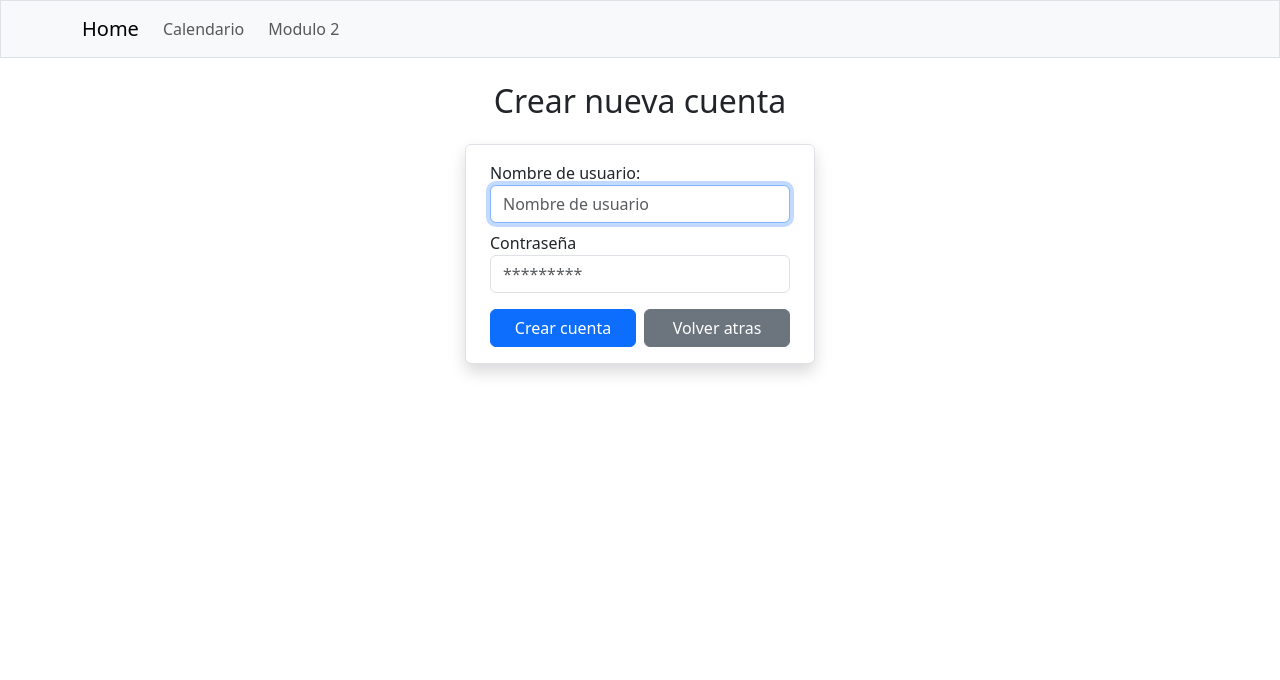
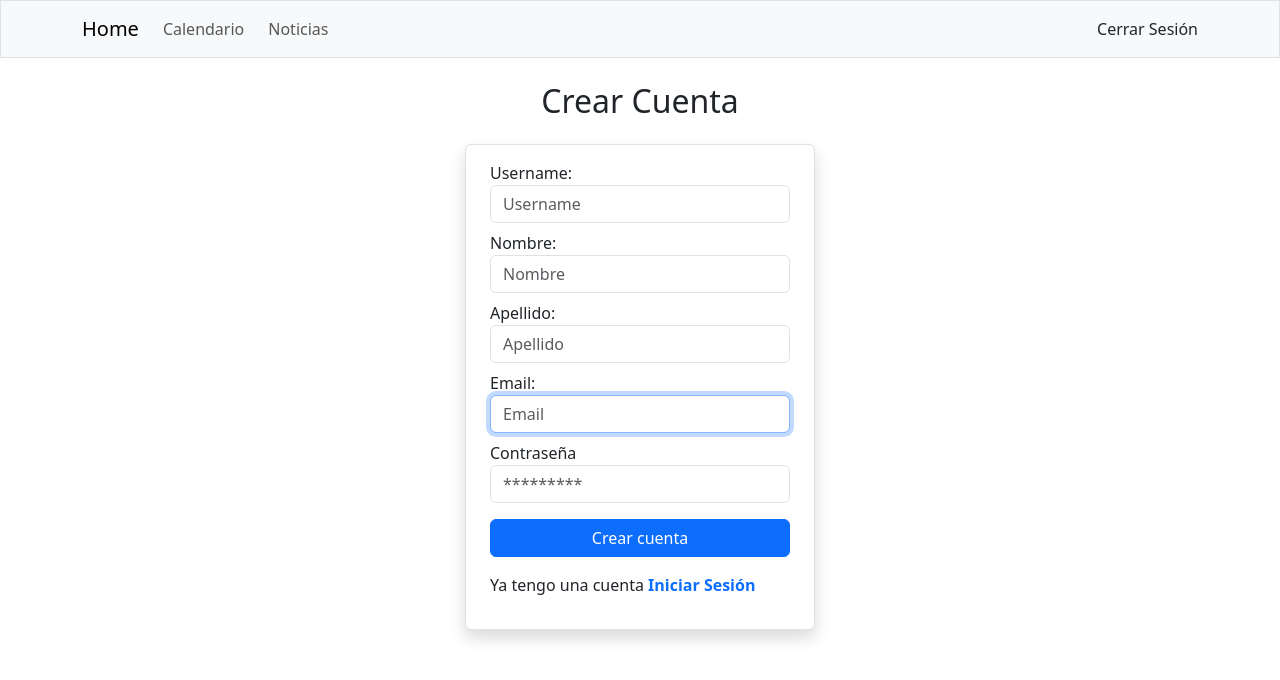
Before and after one commit to Elibar19/s15-19-t-java-react-personal-, a React (Vite) app in the folder frontend/: page /register in a window 1280 px wide. Shown: the top 680 px of the page. Built offline with nearby package versions, Linux system fonts and the light colour scheme; sample sign-in values are in the browser's storage.

Commit message:
campos agregados a registro, nuevo formulario para Diario

```diff
--- a/frontend/src/App.jsx
+++ b/frontend/src/App.jsx
@@ -7,9 +7,10 @@ import "primereact/resources/themes/fluent-light/theme.css";
 import Register from "./components/Register";
 import Login from "./components/Login";
 import NavBar from "./components/NavBar"
-import Home from "./components/Home";
+// import Home from "./components/Home";
 import Welcome from "./components/Welcome";
 import CalendarPage from "./pages/CalendarPage";
+import ProtectedRoutes from "./components/ProtectedRoutes";
 function App() {
   return (
     <div>
@@ -18,12 +19,14 @@ function App() {
           <NavBar />
 
           <Routes>
-            <Route path="/" element={<Home />} />
-            <Route path="/home" element={<Home />} />
+            <Route path="/" element={<Login />} />
+            <Route path="/home" element={<Login />} />
+            <Route path="/login" element={<Login />} />
             <Route path="/register" element={<Register />} />
-            <Route path="/login" element={<Login />} />
             <Route path="/welcome" element={<Welcome />} />
-            <Route path="/calendar" element={<CalendarPage />} />
+            <Route element={<ProtectedRoutes />}>
+              <Route path="/calendar" element={<CalendarPage />} />
+            </Route>
           </Routes>
         </BrowserRouter>
       </PrimeReactProvider>
--- a/frontend/src/components/Login.jsx
+++ b/frontend/src/components/Login.jsx
@@ -1,4 +1,4 @@
-import {  useState } from "react";
+import { useState } from "react";
 import { useNavigate } from 'react-router-dom';
 import axios from "axios";
 function Login() {
@@ -12,21 +12,15 @@ function Login() {
       await axios.post("http://localhost:8080/auth/login", {
         username: username,
         password: password,
-            }).then((res) =>
-            {
-             console.log(res.data);
-
-             if (res.data.message === "El usuario no existe")
-             {
+      }).then((res) => {
+        if (res.data.message === "El usuario no existe") {
           alert("El usuario no existe");
         }
-             else if(res.data.message === "Login Success")
-             {
-
-                navigate('/welcome');
+        else if (res.data.message === "Login Success") {
+          localStorage.setItem('token', res.data.token)
+          navigate('/calendar');
         }
-              else
-             {
+        else {
           alert("El nombre de usuario o la contraseña no coinciden");
         }
       }, fail => {
@@ -78,14 +72,12 @@ function Login() {
                   }}
                 />
               </div>
-                  <div className="d-flex gap-2 mt-3">
+              <div className="d-flex mt-3">
                 <button type="submit" className="btn btn-primary w-100" onClick={login}>
                   Ingresar
                 </button>
-                    <button type="button" className="btn btn-secondary w-100" onClick={() => navigate('/home')}>
-                      Volver atrás
-                    </button>
               </div>
+              <p className="mt-3">No tengo cuenta <span className="fw-bold text-primary cursor-pointer" onClick={() => navigate('/register')}>Registrarme</span></p>
             </form>
           </div>
         </div>
--- /dev/null
+++ b/frontend/src/components/ModalDiario.jsx
@@ -0,0 +1,71 @@
+import { Alert } from 'bootstrap';
+import { useState } from 'react';
+import Button from 'react-bootstrap/Button';
+import Form from 'react-bootstrap/Form';
+import Modal from 'react-bootstrap/Modal';
+
+const initialFormData = {
+    'title': '',
+    'description': '',
+};
+
+function ModalDiario() {
+    const [formData, setFormData] = useState(initialFormData);
+    const { description, title } = formData;
+    const [show, setShow] = useState(false);
+
+    const handleClose = () => setShow(false);
+    const handleShow = () => setShow(true);
+    const handleSend = () => {
+        // Aquí puedes manejar la lógica para guardar la entrada en el diario
+        console.log('Entrada del diario guardada:', formData);
+        alert('Se agregó una nueva entrada a tu diario.')
+        setFormData(initialFormData);
+        handleClose();
+    }
+
+    return (
+        <>
+            <Button variant="primary" onClick={handleShow} className='ms-2'>
+                Agregar a mi Diario
+            </Button>
+
+            <Modal show={show} onHide={handleClose}>
+                <Modal.Header closeButton>
+                    <Modal.Title>Nueva Entrada</Modal.Title>
+                </Modal.Header>
+                <Modal.Body>
+                    <Form.Group controlId="exampleForm.ControlInput1" className='d-flex flex-column gap-2'>
+                        <Form.Label className='mb-0'>Título</Form.Label>
+                        <Form.Control
+                            type="text"
+                            value={title}
+                            onChange={(e) => setFormData({ ...formData, title: e.target.value })}
+                            placeholder="Ingrese el título de la entrada"
+                            autoFocus
+                        />
+                        <Form.Label>Descripción</Form.Label>
+                        <Form.Control
+                            as="textarea"
+                            rows={3}
+                            value={description}
+                            onChange={(e) => setFormData({ ...formData, description: e.target.value })}
+                            placeholder="Ingrese la descripción de la entrada"
+                            className='resize-none'
+                        />
+                    </Form.Group>
+                </Modal.Body>
+                <Modal.Footer>
+                    <Button variant="secondary" onClick={handleClose}>
+                        Cerrar
+                    </Button>
+                    <Button variant="primary" onClick={handleSend}>
+                        Guardar
+                    </Button>
+                </Modal.Footer>
+            </Modal>
+        </>
+    );
+}
+
+export default ModalDiario;
--- a/frontend/src/components/MyCalendar.jsx
+++ b/frontend/src/components/MyCalendar.jsx
@@ -4,6 +4,7 @@ import moment from 'moment';
 import 'moment/locale/es';
 import 'react-big-calendar/lib/css/react-big-calendar.css';
 import ModalEvents from './ModalEvents';
+import ModalDiario from './ModalDiario'; // Importa ModalDiario
 
 moment.locale('es');
 const localizer = momentLocalizer(moment);
@@ -38,6 +39,7 @@ function MyCalendar() {
   return (
     <div>
       <ModalEvents onAddEvent={addEvent} />
+      <ModalDiario />
       <Calendar
         localizer={localizer}
         events={events}
--- a/frontend/src/components/NavBar.jsx
+++ b/frontend/src/components/NavBar.jsx
@@ -5,15 +5,29 @@ import { useNavigate } from 'react-router-dom';
 
 function NavBar() {
     const navigate = useNavigate()
+    const token = localStorage.getItem('token')
+    const handleCloseSession = () => {
+        localStorage.clear()
+        navigate('/login')
+    }
+
     return (
         <>
             <Navbar bg="light" data-bs-theme="light" className='border'>
                 <Container>
-                    <Navbar.Brand href="#home" onClick={() => navigate('/home')}>Home</Navbar.Brand>
-                    <Nav className="me-auto d-flex gap-2">
-                        <Nav.Link onClick={() => navigate("/calendar")}>Calendario</Nav.Link>
-                        <Nav.Link>Modulo 2</Nav.Link>
-                    </Nav>
+                    <div className='w-100 d-flex align-items-center justify-content-between'>
+                        <Navbar.Brand href="#home" onClick={() => navigate('/home')}>Home</Navbar.Brand>
+                        <Nav className="me-auto d-flex gap-2">
+                            <Nav.Link onClick={() => navigate("/calendar")}>Calendario</Nav.Link>
+                            <Nav.Link onClick={() => navigate("/welcome")}>Noticias</Nav.Link>
+                        </Nav>
+                        {
+                            token &&
+                            <div>
+                                <Nav.Link onClick={handleCloseSession}>Cerrar Sesión</Nav.Link>
+                            </div>
+                        }
+                    </div>
                 </Container>
             </Navbar>
         </>
--- a/frontend/src/components/NewsApi.jsx
+++ b/frontend/src/components/NewsApi.jsx
@@ -6,6 +6,7 @@ const NewsApi = () => {
     const [news, setNews] = useState()
 
     useEffect(() => {
+        console.log('obteniendo noticias...')
         fetch(url)
             .then(res => {
                 if (!res.ok) throw new Error("Error al realizar la peticion")
--- /dev/null
+++ b/frontend/src/components/ProtectedRoutes.jsx
@@ -0,0 +1,11 @@
+import { Navigate, Outlet } from "react-router-dom"
+
+const ProtectedRoutes = () => {
+    let isLogged = localStorage.getItem('token')
+    if (!isLogged) {
+        return <Navigate to='/' />
+    }
+    return <Outlet />
+}
+
+export default ProtectedRoutes
--- a/frontend/src/components/Register.jsx
+++ b/frontend/src/components/Register.jsx
@@ -6,6 +6,9 @@ function Register() {
   const [username, setUsername] = useState("");
   //const [role, setRole] = useState("");
   const [password, setPassword] = useState("");
+  const [nombre, setNombre] = useState("");
+  const [apellido, setApellido] = useState("");
+  const [email, setEmail] = useState("");
   const navigate = useNavigate();
   async function save(event) {
     event.preventDefault();
@@ -26,12 +29,12 @@ function Register() {
     <div>
       <div className="container mt-4" >
         <div className="">
-          <h2 className="text-center my-4">Crear nueva cuenta</h2>
+          <h2 className="text-center my-4">Crear Cuenta</h2>
 
           <form className="form-width form-control shadow py-3 px-4 mx-auto">
             <div className="form-group">
-              <label>Nombre de usuario:</label>
-              <input type="text" className="form-control" id="employeename" placeholder="Nombre de usuario"
+              <label>Username:</label>
+              <input type="text" className="form-control" id="employeename" placeholder="Username"
                 autoFocus
                 required
                 value={username}
@@ -40,18 +43,41 @@ function Register() {
                 }}
               />
             </div>
-            {/*<div className="form-group">
-          <label>Role</label>
-          <input type="text"  className="form-control" id="email" placeholder="Role"
+            <div className="form-group mt-2">
+              <label>Nombre:</label>
+              <input type="text" className="form-control" id="employeenombre" placeholder="Nombre"
+                autoFocus
+                required
+                value={nombre}
+                onChange={(event) => {
+                  setNombre(event.target.value);
+                }}
+              />
+            </div>
+            <div className="form-group mt-2">
+              <label>Apellido:</label>
+              <input type="text" className="form-control" id="employeeapellido" placeholder="Apellido"
+                autoFocus
+                required
+                value={apellido}
+                onChange={(event) => {
+                  setApellido(event.target.value);
+                }}
+              />
+            </div>
 
-          value={role}
-          onChange={(event) => {
-            setRole(event.target.value);
-          }}
+            <div className="form-group mt-2">
+              <label>Email:</label>
+              <input type="email" className="form-control" id="employeeemail" placeholder="Email"
+                autoFocus
+                required
+                value={email}
+                onChange={(event) => {
+                  setEmail(event.target.value);
+                }}
+              />
+            </div>
 
-          />
-
-        </div>**/}
             <div className="form-group mt-2">
               <label>Contraseña</label>
               <input type="password" className="form-control" id="password" placeholder="*********"
@@ -65,11 +91,8 @@ function Register() {
             </div>
             <div className="d-flex gap-2 mt-3">
               <button type="submit" className="btn btn-primary w-100" onClick={save} >Crear cuenta</button>
-              <button type="button" className="btn btn-secondary w-100" onClick={() => navigate('/home')}>
-                Volver atras
-              </button>
             </div>
-
+            <p className="mt-3">Ya tengo una cuenta <span className="fw-bold text-primary cursor-pointer" onClick={() => navigate('/login')}>Iniciar Sesión</span></p>
           </form>
         </div>
       </div>
```
Lines whose indentation alone changed are shown as unchanged.
